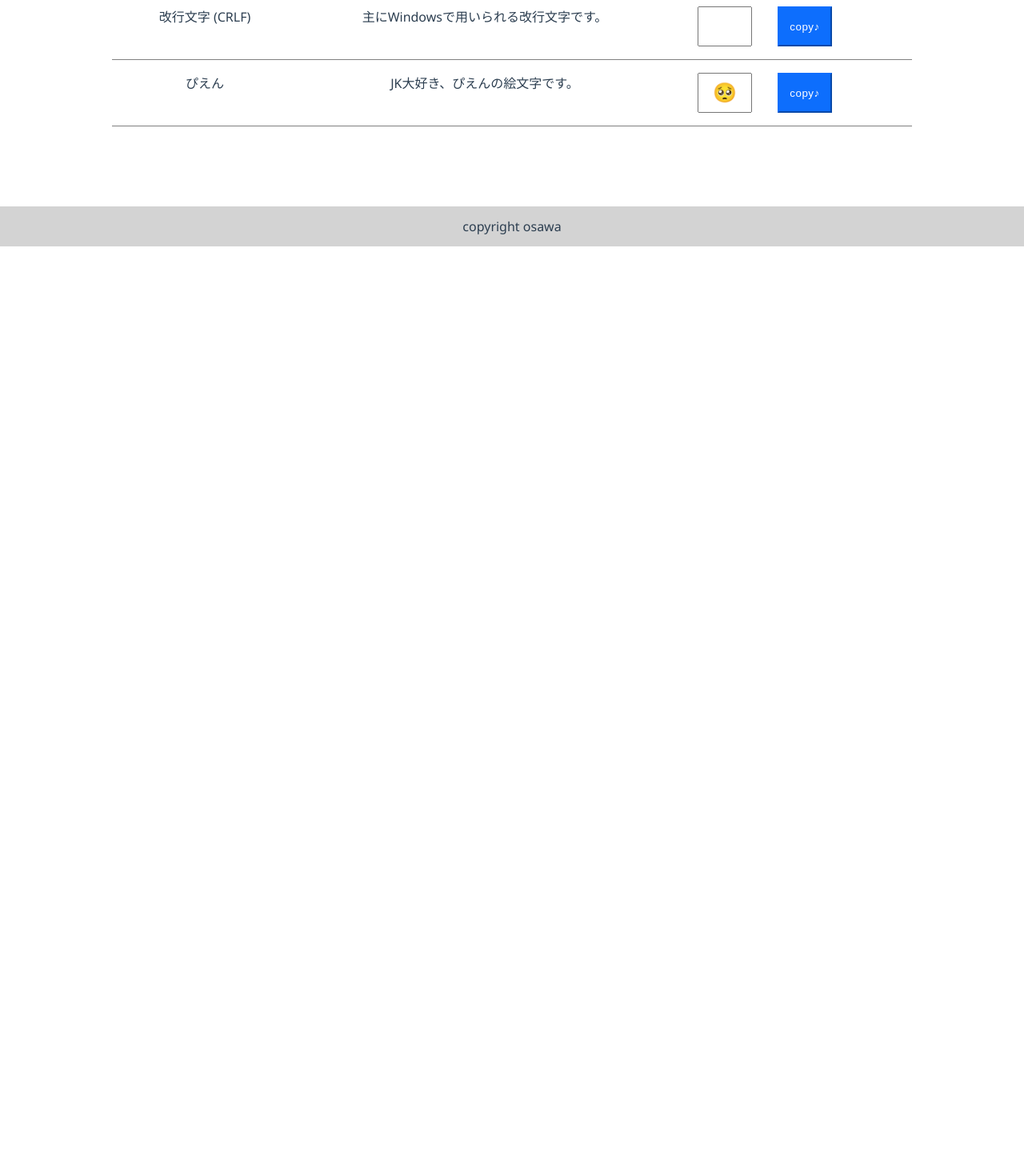
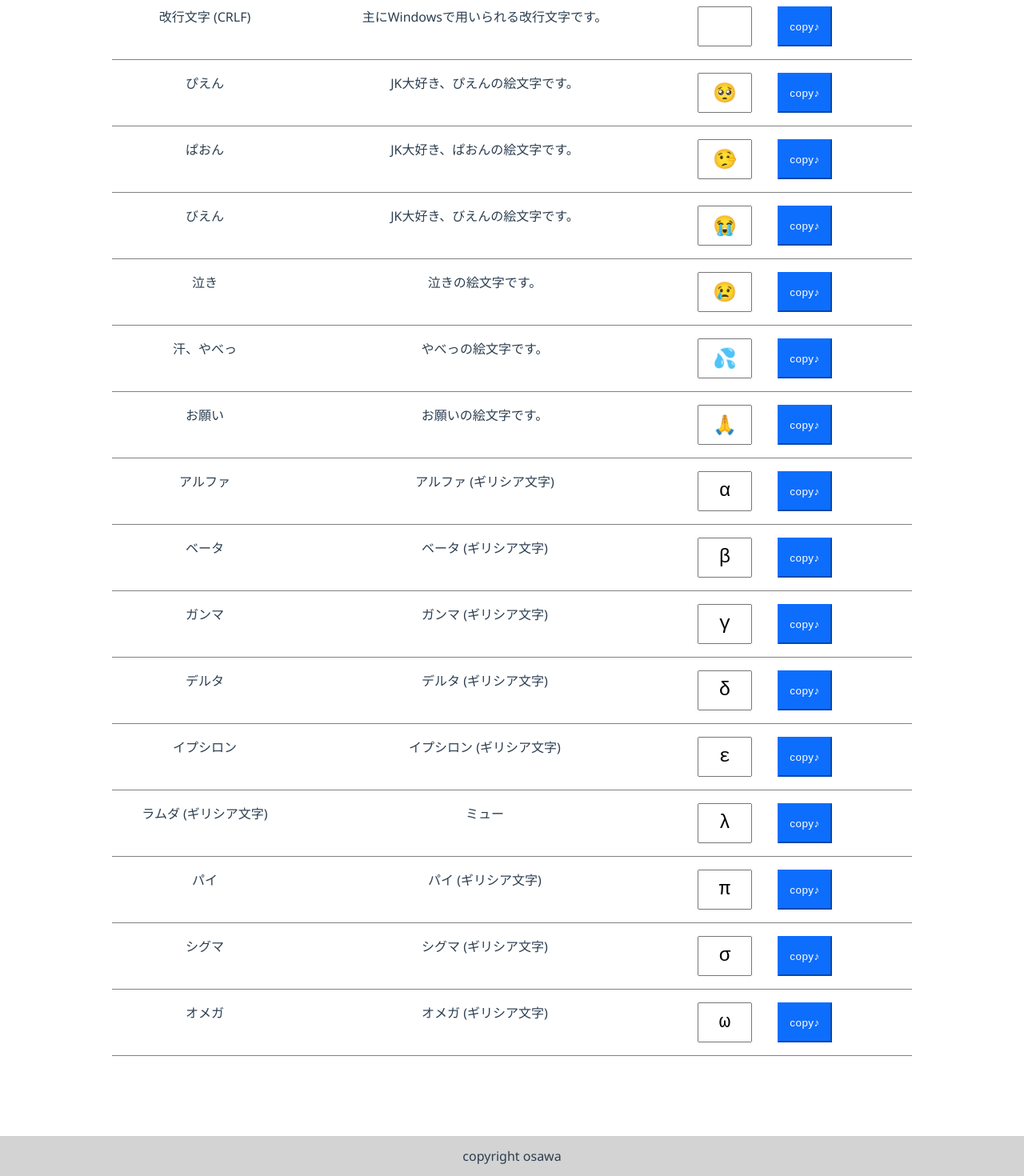
Before and after one commit to osawa-koki/special-char.ts, a Vue app: page / in a window 1280 px wide. Shown: the part 483-1953 px from the top of the page at 80% size. Before the commit the page ends 800 px from the top, so only its background shows below. Built offline with nearby package versions, Linux system fonts and the light colour scheme.

Commit message:
文字を追加した。

```diff
--- a/src/Data/SpecialChars.ts
+++ b/src/Data/SpecialChars.ts
@@ -62,6 +62,104 @@ const specialCharList: specialCharStruct[] = [
     description: "JK大好き、ぴえんの絵文字です。",
     category: [SpecialCharType.emoji],
   },
+  {
+    id: 101,
+    content: "🤥",
+    title: "ぱおん",
+    description: "JK大好き、ぱおんの絵文字です。",
+    category: [SpecialCharType.emoji],
+  },
+  {
+    id: 102,
+    content: "😭",
+    title: "びえん",
+    description: "JK大好き、びえんの絵文字です。",
+    category: [SpecialCharType.emoji],
+  },
+  {
+    id: 103,
+    content: "😢",
+    title: "泣き",
+    description: "泣きの絵文字です。",
+    category: [SpecialCharType.emoji],
+  },
+  {
+    id: 104,
+    content: "💦",
+    title: "汗、やべっ",
+    description: "やべっの絵文字です。",
+    category: [SpecialCharType.emoji],
+  },
+  {
+    id: 105,
+    content: "🙏",
+    title: "お願い",
+    description: "お願いの絵文字です。",
+    category: [SpecialCharType.emoji],
+  },
+  {
+    id: 200,
+    content: "α",
+    title: "アルファ",
+    description: "アルファ (ギリシア文字)",
+    category: [SpecialCharType.symbol],
+  },
+  {
+    id: 201,
+    content: "β",
+    title: "ベータ",
+    description: "ベータ (ギリシア文字)",
+    category: [SpecialCharType.symbol],
+  },
+  {
+    id: 202,
+    content: "γ",
+    title: "ガンマ",
+    description: "ガンマ (ギリシア文字)",
+    category: [SpecialCharType.symbol],
+  },
+  {
+    id: 203,
+    content: "δ",
+    title: "デルタ",
+    description: "デルタ (ギリシア文字)",
+    category: [SpecialCharType.symbol],
+  },
+  {
+    id: 204,
+    content: "ε",
+    title: "イプシロン",
+    description: "イプシロン (ギリシア文字)",
+    category: [SpecialCharType.symbol],
+  },
+  {
+    id: 205,
+    content: "λ",
+    title: "ラムダ (ギリシア文字)",
+    description: "ミュー",
+    category: [SpecialCharType.symbol],
+  },
+  {
+    id: 206,
+    content: "π",
+    title: "パイ",
+    description: "パイ (ギリシア文字)",
+    category: [SpecialCharType.symbol],
+  },
+  {
+    id: 207,
+    content: "σ",
+    title: "シグマ",
+    description: "シグマ (ギリシア文字)",
+    category: [SpecialCharType.symbol],
+  },
+  {
+    id: 208,
+    content: "ω",
+    title: "オメガ",
+    description: "オメガ (ギリシア文字)",
+    category: [SpecialCharType.symbol],
+  },
 ];
 
 export { specialCharList, SpecialCharType, specialCharStruct };
```
